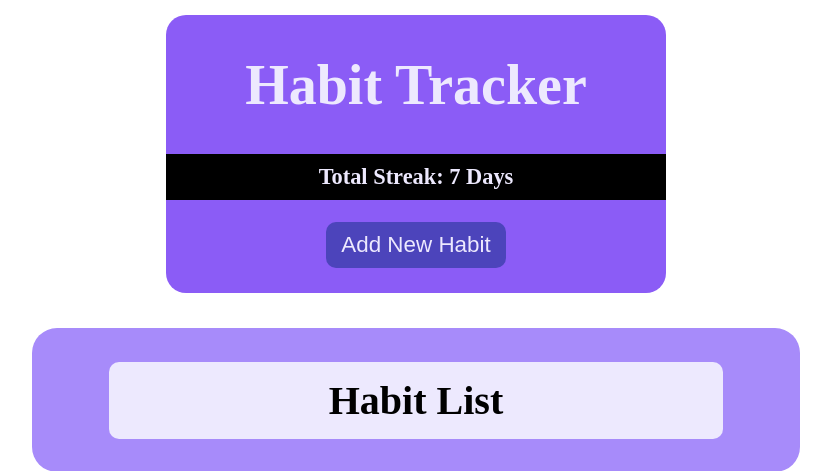
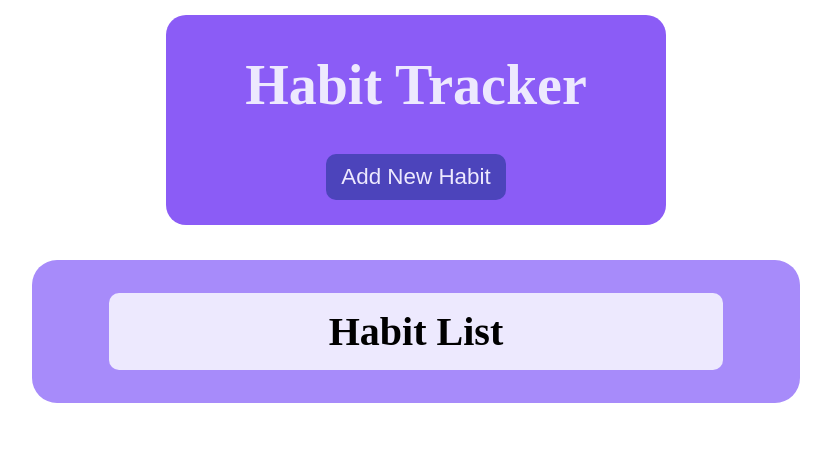
Before and after one commit to ApueXI/My-Mini-Projects, a Flask app: page / in a window 1280 px wide. Shown: the top 471 px of the page, without its empty margins (224-1055 px from the left). Run offline with Flask 3, Linux system fonts and the light colour scheme; data that the repository does not hold is empty.

Commit message:
90% complete
to be honest im quite satisfied with this, dixed the display streak bug, but i want to add debouncing

```diff
--- a/Hobby_Tracker/static/Hobby_Tracker.css
+++ b/Hobby_Tracker/static/Hobby_Tracker.css
@@ -32,14 +32,6 @@ body {
 
 #title {
     font-size: 3.5rem;
-    color: var(--color-muted-gray-violet);
-}
-
-#streakText {
-    font-weight: bold;
-    font-size: 1.4rem;
-    background-color: black;
-    padding: 10px;
     color: var(--color-muted-gray-violet);
 }
 
--- a/Hobby_Tracker/static/Hobby_Tracker.js
+++ b/Hobby_Tracker/static/Hobby_Tracker.js
@@ -101,20 +101,19 @@ async function fetched_Calendar(apiURL) {
 }
 
 // is just to dynamically show the streak data and it does not need to refresh to load data
-async function streak_Calendar_for_buttons(days) {
+async function streak_Calendar_for_buttons(days, daystate, paragraph) {
     const response = await fetch(apiURL);
     const datas = await response.json();
-    const paragraph = document.getElementsByClassName("habitStreak");
 
     for (let index = 0; index < datas.length; index++) {
         let streakCount = 0;
 
         for (const day of days) {
-            if (datas[index][day] !== true) continue;
+            if (daystate[day] !== true) continue;
             streakCount++;
         }
 
-        paragraph[index].textContent = `Streak: ${streakCount} Days`;
+        paragraph.textContent = `Streak: ${streakCount} Days`;
     }
 }
 
@@ -273,14 +272,14 @@ function createLoopHabit(data) {
         div.appendChild(table);
         fragment.appendChild(div);
 
-        selectButtons(div, habit);
+        selectButtons(div, habit, streakText);
     });
 
     container.appendChild(fragment);
 }
 
 // Give each button from the table row a function
-function selectButtons(div, data) {
+function selectButtons(div, data, streakText) {
     const fullURL = `${streakURL}${data.id}`;
 
     const updateBtn = div.querySelector(".updateBtn");
@@ -313,7 +312,7 @@ function selectButtons(div, data) {
         btn.addEventListener("click", () => {
             daysState[day] = !daysState[day];
             text.style.backgroundColor = daysState[day] ? "red" : "#a78bfa";
-            streak_Calendar_for_buttons(days);
+            streak_Calendar_for_buttons(days, daysState, streakText);
             sendStreakData({ streakURL: fullURL, ...daysState });
         });
     });
--- a/Hobby_Tracker/templates/HobbyTracker.html
+++ b/Hobby_Tracker/templates/HobbyTracker.html
@@ -14,7 +14,6 @@
         <div id="headerContainer">
             <div id="header">
                 <h1 id="title">Habit Tracker</h1>
-                <p id="streakText">Total Streak: 7 Days</p>
                 <button id="addNewHabit">Add New Habit</button>
             </div>
         </div>
```
